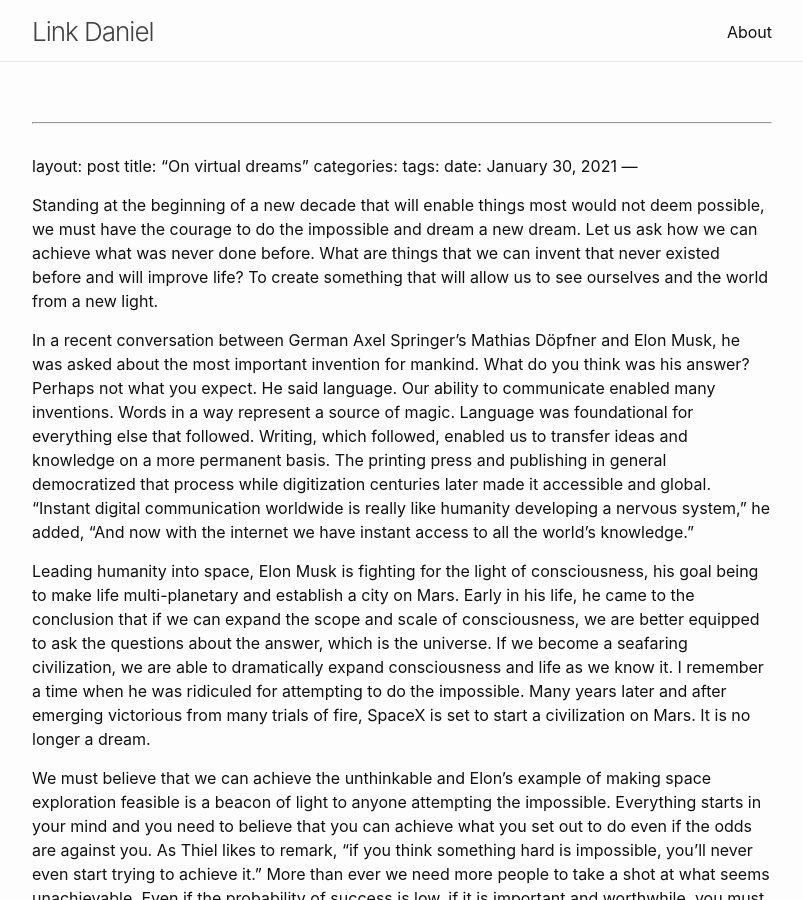
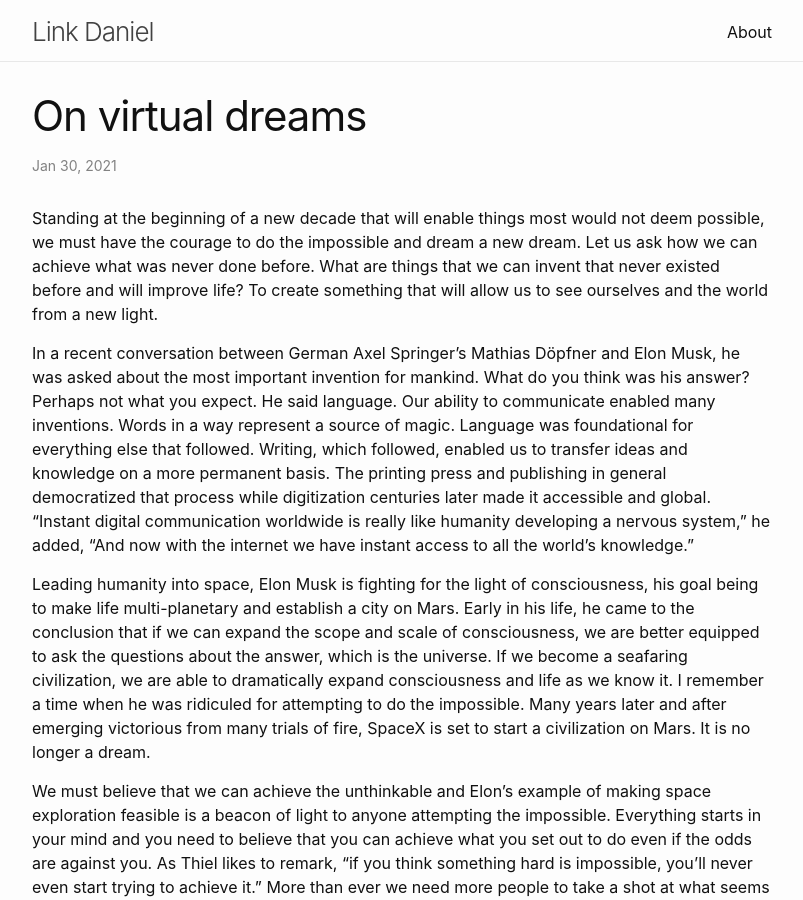
Before and after one commit to link-daniel/link.github.io, a Jekyll site: the page built from virtualdreams.md, in a window 1280 px wide and 900 px high. Shown: the whole window, without its empty margins (238-1041 px from the left). Built offline with Jekyll 4.4.1, drawn with Linux system fonts in a browser that asks for light colours; our own code applies the rules of GitHub Pages for plain Markdown files.

Commit message:
Update virtualdreams.md

```diff
--- a/virtualdreams.md
+++ b/virtualdreams.md
@@ -1,10 +1,9 @@
-
 ---
 layout: post
 title:  "On virtual dreams"
 categories:
 tags:
-date: January 30, 2021
+date: January 30 2021
 ---
 
 Standing at the beginning of a new decade that will enable things most would not deem possible, we must have the courage to do the impossible and dream a new dream. Let us ask how we can achieve what was never done before. What are things that we can invent that never existed before and will improve life? To create something that will allow us to see ourselves and the world from a new light.
```
